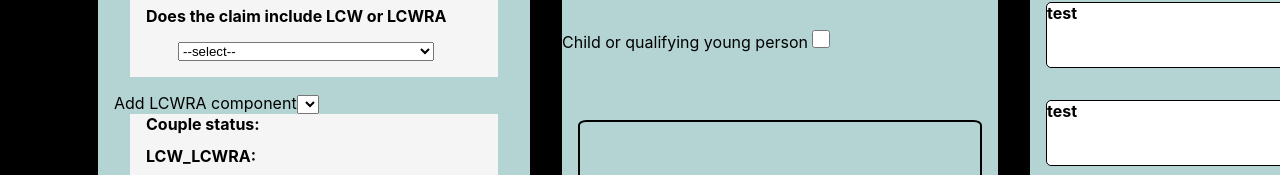
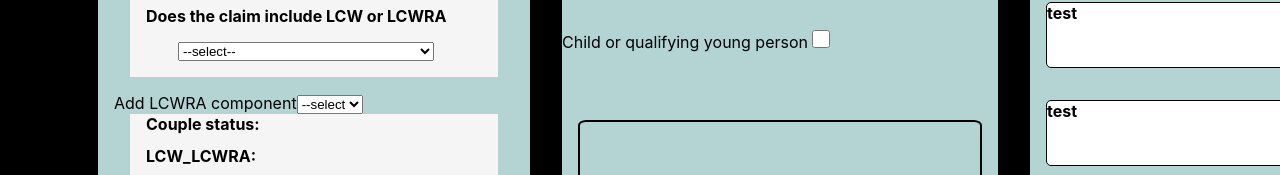
Before and after one commit to dnlstronge/benefitscalc2, a React (Create React App) app: page / in a window 1280 px wide. Shown: the part 374-549 px from the top of the page. Built offline with nearby package versions, Linux system fonts and the light colour scheme.

Commit message:
[x] add handler

```diff
--- a/src/components/UC/UCform/PA/LCWRA.js
+++ b/src/components/UC/UCform/PA/LCWRA.js
@@ -2,14 +2,17 @@ import React, { useState } from "react";
 import classes from "./LCWRA.module.css";
 
 const LCWRA = ( {set_lift_state, PA_state, set_PA_state }) => {
+    const handle_single = (e) => {
+
+    }
     return (
 
         <div className={classes.container}>
-            <label htmlFor="single_label">Add LCWRA component
-                <select>
-                    <option value="NONE"></option>
-                    <option value="YES"></option>
-                    <option value="NONE"></option>
+            <label className={classes.LCWRA_label} htmlFor="single_label">Add LCWRA component
+                <select className={classes.LCWRA_select} id="single_label">
+                    <option value="NONE">--select</option>
+                    <option value="YES">Yes</option>
+                    <option value="NONE">No</option>
                 </select>
             </label>
         </div>
```
